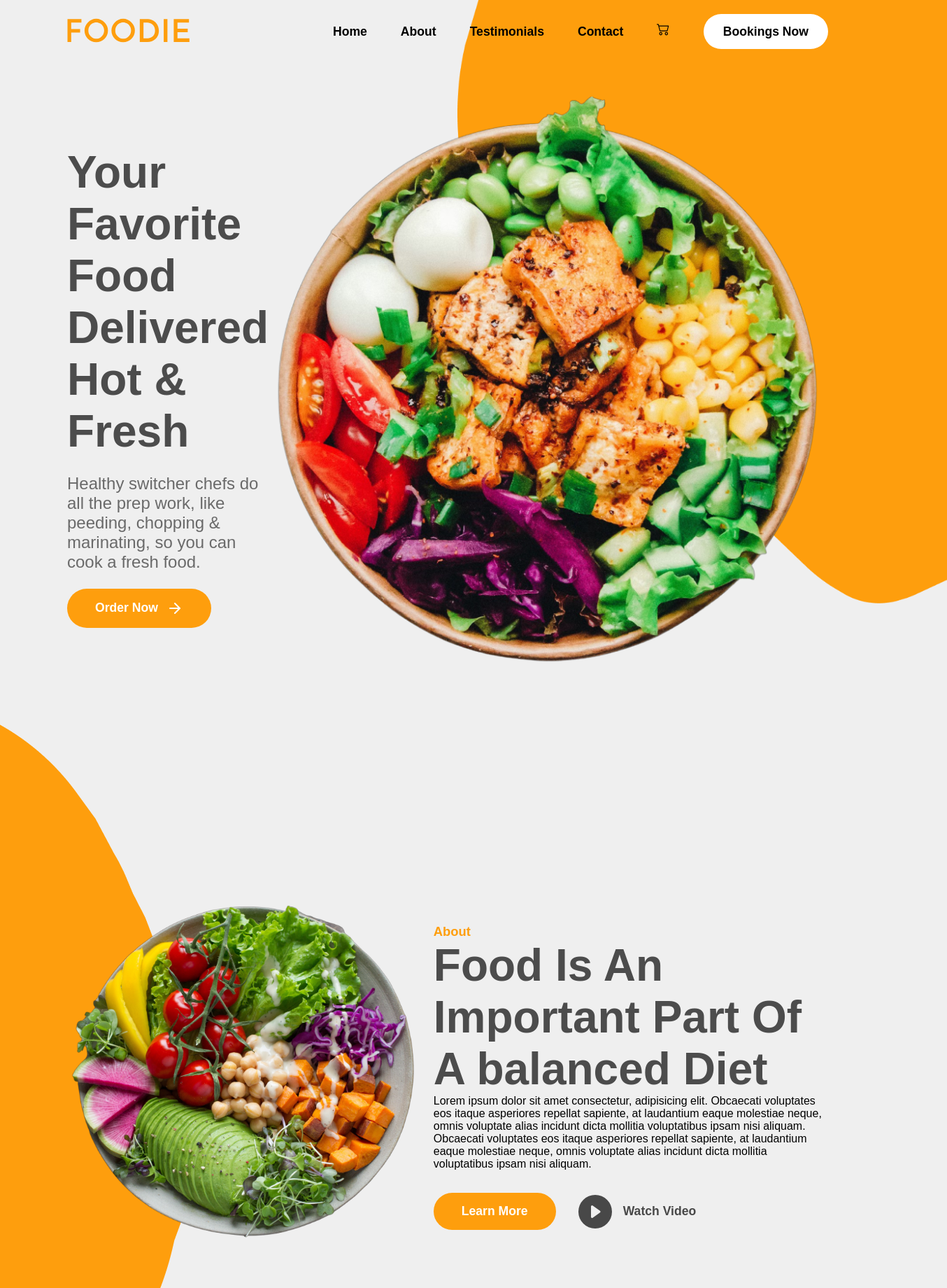
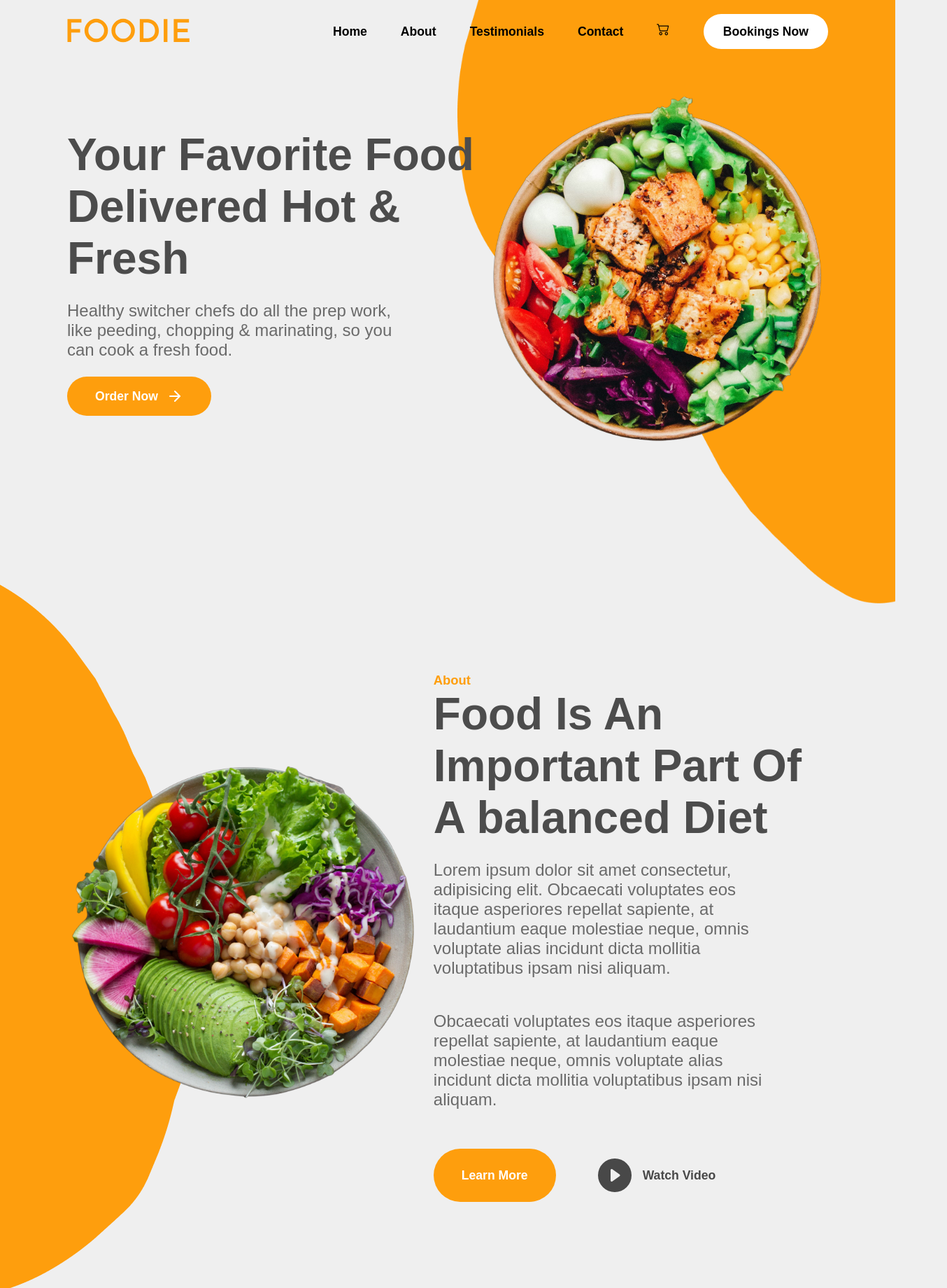
Before and after one commit to ClementMadiot/Web_Design_Foodie_React, a React (Create React App) app: page / in a window 1280 px wide. Shown: the top 1840 px of the page at 70% size, 1354 px wide, since content can reach past the window. Built offline with nearby package versions, Linux system fonts and the light colour scheme.

Commit message:
Update nav header

```diff
--- a/src/App.css
+++ b/src/App.css
@@ -14,15 +14,72 @@ img {
   max-width: 1900px;
   margin: 0rem auto;
 }
-body {
+html, body{
+  scroll-behavior: smooth;
   max-width: 100%;
   overflow-x: hidden;
 }
-
 body {
   background-color: #efefef;
 }
+a {
+  margin-right: 3rem;
+  text-decoration: none;
+  color: black;
+  font-size: 1.1rem;
+  font-weight: 600;
+}
 
+button {
+  outline: none;
+  border: none;
+  border-radius: 5rem;
+  font-size: 1.1rem;
+  cursor: pointer;
+  font-weight: 600;
+  transition: 0.2s;
+  padding: 0.9rem 1.75rem;
+  background-color: white;
+
+}
+button:hover {
+  background-color: rgb(234, 234, 234);
+}
+/* General class  */
+.secondary-button {
+  display: flex;
+  align-items: center;
+  justify-content: center;
+  padding: 1rem 2.5rem;
+  background-color: #fe9e0d;
+  color: white;
+}
+.secondary-button:hover {
+  background-color: #e48f0f;
+}
+.secondary-button svg {
+  margin-left: 0.75rem;
+  font-size: 1.5rem;
+}
+.primary-heading {
+  font-size: clamp(2rem, 5vw, 4rem);
+  color: #4c4c4c;
+  /* line-height: 5rem; */
+  max-width: 600px;
+}
+.primary-subheading {
+  font-weight: 700;
+  color: #fe9e0d;
+  font-size: 1.15rem;
+}
+.primary-text {
+  font-size: clamp(1rem, 3vw, 1.5rem);
+  max-width: 500px;
+  color: #6a6a6a;
+  margin: 1.5rem 0rem;
+}
+
+/*** Nav  ***/
 nav {
   display: flex;
   align-items: center;
@@ -32,38 +89,21 @@ nav {
 .navbar-menu-container {
   display: none;
 }
-.navbar-links-container a {
-  margin-right: 3rem;
-  text-decoration: none;
-  color: black;
-  font-size: 1.1rem;
-  font-weight: 600;
-}
-.primary-button {
-  padding: 0.9rem 1.75rem;
-  background-color: white;
-  outline: none;
-  border: none;
-  border-radius: 5rem;
-  font-size: 1.1rem;
-  cursor: pointer;
-  font-weight: 600;
-  transition: 0.2s;
-}
 .navbar-cart-icon {
   font-size: 1.15rem;
-}
-.primary-button:hover {
-  background-color: rgb(234, 234, 234);
 }
 .navbar-menu-container svg {
   font-size: 1.5rem;
   cursor: pointer;
 }
+
+/*** Home  ***/
+
 .home-banner-container {
   position: relative;
   display: flex;
   padding-top: 3rem;
+  gap: 1rem;
 }
 .home-bannerImage-container {
   position: absolute;
@@ -77,46 +117,22 @@ nav {
   flex: 1;
 }
 .home-text-section {
-  flex: 1;
   display: flex;
   flex-direction: column;
   justify-content: center;
   align-items: flex-start;
 }
-.primary-heading {
-  font-size: clamp(2rem, 5vw, 4rem);
-  color: #4c4c4c;
-  /* line-height: 5rem; */
-  max-width: 600px;
-}
-.primary-text {
-  font-size: clamp(1rem, 3vw, 1.5rem);
-  max-width: 500px;
-  color: #6a6a6a;
-  margin: 1.5rem 0rem;
-}
-.secondary-button {
-  padding: 1rem 2.5rem;
-  background-color: #fe9e0d;
-  outline: none;
-  border: none;
-  border-radius: 5rem;
-  font-size: 1.1rem;
-  cursor: pointer;
-  font-weight: 600;
-  color: white;
-  transition: 0.2s;
+.home-image-container {
   display: flex;
-  align-items: center;
+  align-items: flex-end;
   justify-content: center;
 }
-.secondary-button svg {
-  margin-left: 0.75rem;
-  font-size: 1.5rem;
+.home-image-container img{
+  width: 500px;
 }
-.secondary-button:hover {
-  background-color: #e48f0f;
-}
+
+/*** About  ***/
+
 .about-section-container {
   margin-top: 20rem;
   position: relative;
@@ -138,11 +154,6 @@ nav {
   justify-content: center;
   display: flex;
   flex-direction: column;
-}
-.primary-subheading {
-  font-weight: 700;
-  color: #fe9e0d;
-  font-size: 1.15rem;
 }
 .about-buttons-container {
   margin-top: 2rem;
@@ -167,99 +178,7 @@ nav {
   font-size: 3rem;
   margin-right: 1rem;
 }
-.contact-page-wrapper h1 {
-  max-width: 900px !important;
-}
-.contact-page-wrapper {
-  display: flex;
-  align-items: center;
-  justify-content: center;
-  flex-direction: column;
-  margin: 6rem 0rem;
-}
-.contact-form-container {
-  background-color: white;
-  max-width: 700px;
-  width: 100%;
-  margin-top: 3rem;
-  display: flex;
-  align-items: center;
-  padding: 1rem;
-  border-radius: 5rem;
-}
-.contact-form-container input {
-  flex: 1;
-  height: 100%;
-  border: none;
-  outline: none;
-  font-size: 1.3rem;
-  padding: 0.5rem 1rem;
-}
-.footer-wrapper {
-  margin: 6rem 0rem;
-  display: flex;
-  margin-top: 10rem;
-}
-.footer-logo-container {
-  max-width: 110px;
-}
-.footer-icons {
-  margin-top: 2.5rem;
-}
-.footer-icons svg {
-  font-size: 1.5rem;
-  margin-right: 1.25rem;
-  color: #585858;
-}
-/* .footer-section-one {
-  border: 2px solid blue;
-} */
-.footer-section-two {
-  flex: 1;
-  display: flex;
-  justify-content: flex-end;
-}
-.footer-section-columns {
-  display: flex;
-  flex-direction: column;
-  min-width: 190px;
-}
-.footer-section-columns span {
-  margin: 0.25rem 0rem;
-  font-weight: 600;
-  color: #4c4c4c;
-  cursor: pointer;
-}
-.testimonial-section-bottom {
-  margin-top: 2rem;
-  background-color: white;
-  padding: 1.5rem 2rem;
-  display: flex;
-  align-items: center;
-  justify-content: center;
-  max-width: 750px;
-  border-radius: 2rem;
-  flex-direction: column;
-  text-align: center;
-}
-.testimonial-section-bottom {
-  margin: 2rem auto;
-}
-.testimonial-section-bottom p {
-  font-weight: 700;
-  color: #515151;
-  max-width: 500px;
-  font-size: 1.1rem;
-  margin: 2rem 0rem;
-}
-.testimonials-stars-container svg {
-  margin: 0rem 0.25rem;
-  font-size: 1.5rem;
-  color: #fe9e0d;
-}
-.testimonial-section-bottom h2 {
-  margin-top: 1.5rem;
-}
+/*** Work  ***/
 .work-section-wrapper {
   margin-top: 15rem;
 }
@@ -267,7 +186,7 @@ nav {
   text-align: center;
   max-width: 600px !important;
 }
-.work-section-top h1 {
+.work-section-top h2 {
   max-width: 700px !important;
 }
 .work-section-top {
@@ -306,13 +225,110 @@ nav {
   align-items: center;
   font-weight: 600;
 }
+/*** Testimonial  ***/
+.testimonial-section-bottom {
+  margin-top: 2rem;
+  background-color: white;
+  padding: 1.5rem 2rem;
+  display: flex;
+  align-items: center;
+  justify-content: center;
+  max-width: 750px;
+  border-radius: 2rem;
+  flex-direction: column;
+  text-align: center;
+}
+.testimonial-section-bottom {
+  margin: 2rem auto;
+}
+.testimonial-section-bottom p {
+  font-weight: 700;
+  color: #515151;
+  max-width: 500px;
+  font-size: 1.1rem;
+  margin: 2rem 0rem;
+}
+.testimonials-stars-container svg {
+  margin: 0rem 0.25rem;
+  font-size: 1.5rem;
+  color: #fe9e0d;
+}
+.testimonial-section-bottom h2 {
+  margin-top: 1.5rem;
+}
+
+/*** Contact  ***/
+
+.contact-page-wrapper h2 {
+  max-width: 900px !important;
+}
+.contact-page-wrapper {
+  display: flex;
+  align-items: center;
+  justify-content: center;
+  flex-direction: column;
+  margin: 6rem 0rem;
+}
+.contact-form-container {
+  background-color: white;
+  max-width: 700px;
+  width: 100%;
+  margin-top: 3rem;
+  display: flex;
+  align-items: center;
+  padding: 1rem;
+  border-radius: 5rem;
+}
+.contact-form-container input {
+  flex: 1;
+  height: 100%;
+  border: none;
+  outline: none;
+  font-size: 1.3rem;
+  padding: 0.5rem 1rem;
+}
+/*** Footer  ***/
+.footer-wrapper {
+  margin: 6rem 0rem;
+  display: flex;
+  margin-top: 10rem;
+}
+.footer-logo-container {
+  max-width: 110px;
+}
+.footer-icons {
+  margin-top: 2.5rem;
+}
+.footer-icons svg {
+  font-size: 1.5rem;
+  margin-right: 1.25rem;
+  color: #585858;
+}
+.footer-section-two {
+  flex: 1;
+  display: flex;
+  justify-content: flex-end;
+}
+.footer-section-columns {
+  display: flex;
+  flex-direction: column;
+  min-width: 190px;
+}
+.footer-section-columns span {
+  margin: 0.25rem 0rem;
+  font-weight: 600;
+  color: #4c4c4c;
+  cursor: pointer;
+}
+
+/*** RESPONSIVE  ***/
 
 @media (max-width: 1000px) {
-  .navbar-links-container a {
+  .navbar-links-container a{
     margin-right: 1rem;
     font-size: 1rem;
   }
-  .primary-button {
+  button {
     font-size: 1rem;
   }
   .home-bannerImage-container {
@@ -361,9 +377,7 @@ nav {
     margin-top: 4rem;
   }
   .secondary-button {
-    font-size: 1rem;
     padding: 0.8rem 2rem;
-    cursor: pointer;
   }
   .about-section-container {
     margin-top: 5rem !important;
--- a/src/components/About.jsx
+++ b/src/components/About.jsx
@@ -15,13 +15,13 @@ const About = () => {
       </div>
       <div className="about-section-text-container">
         <p className="primary-subheading">About</p>
-        <h1 className="primary-heading">
+        <h2 className="primary-heading">
           Food Is An Important Part Of A balanced Diet
-        </h1>
-        <p className="prymary-text">
+        </h2>
+        <p className="primary-text">
           Lorem ipsum dolor sit amet consectetur, adipisicing elit. Obcaecati voluptates eos itaque asperiores repellat sapiente, at laudantium eaque molestiae neque, omnis voluptate alias incidunt dicta mollitia voluptatibus ipsam nisi aliquam.
         </p>
-        <p className="prymary-text">
+        <p className="primary-text">
           Obcaecati voluptates eos itaque asperiores repellat sapiente, at laudantium eaque molestiae neque, omnis voluptate alias incidunt dicta mollitia voluptatibus ipsam nisi aliquam.
         </p>
         <div className="about-buttons-container">
--- a/src/components/Contact.jsx
+++ b/src/components/Contact.jsx
@@ -3,8 +3,8 @@
 const Contact = () => {
   return (
     <section id="contact" className="contact-page-wrapper">
-      <h1 className="primary-heading">Have Question In Mind?</h1>
-      <h1 className="primary-heading">Let Us Help You</h1>
+      <h2 className="primary-heading">Have Question In Mind?</h2>
+      <h3 className="primary-heading">Let Us Help You</h3>
       <form action="submit" className="contact-form-container">
         <input type="text" placeholder="yourmail@gmail.com" />
         <button className="secondary-button">Submit</button>
--- a/src/components/Navbar.jsx
+++ b/src/components/Navbar.jsx
@@ -54,7 +54,7 @@ const Navbar = () => {
         <a href="#cart">
           <BsCart2 className="navbar-cart-icon" />
         </a>
-        <button className="primary-button">Bookings Now</button>
+        <button>Bookings Now</button>
       </div>
       <div className="navbar-menu-container">
         <HiOutlineBars3 onClick={() => setOpenMenu(true)} />
--- a/src/components/Testimonials.jsx
+++ b/src/components/Testimonials.jsx
@@ -6,7 +6,7 @@ const Testimonials = () => {
     <section id='testimonials' className="work-section-wrapper">
       <div className="work-section-top">
         <p className="primary-subheading">Testimonal</p>
-        <h1 className="primary-heading">What They Are Saying</h1>
+        <h2 className="primary-heading">What They Are Saying</h2>
         <p className="primary-text">
           Lorem ipsum dolor sit amet consectetur. Non tincidunt magna non et
           elit. Dolor turpis molestie dui magnis facilisis at fringilla quam.
--- a/src/components/Work.jsx
+++ b/src/components/Work.jsx
@@ -25,7 +25,7 @@ const Work = () => {
     <section className="work-section-wrapper">
       <article className="work-section-top">
         <p className="primary-subheading">Work</p>
-        <h1 className="primary-heading">How It Works</h1>
+        <h2 className="primary-heading">How It Works</h2>
         <p className="primary-text">
           Lorem ipsum dolor sit amet consectetur adipisicing elit. Sit
           temporibus dicta ipsa voluptatibus aliquam pariatur eum? Quo
```
